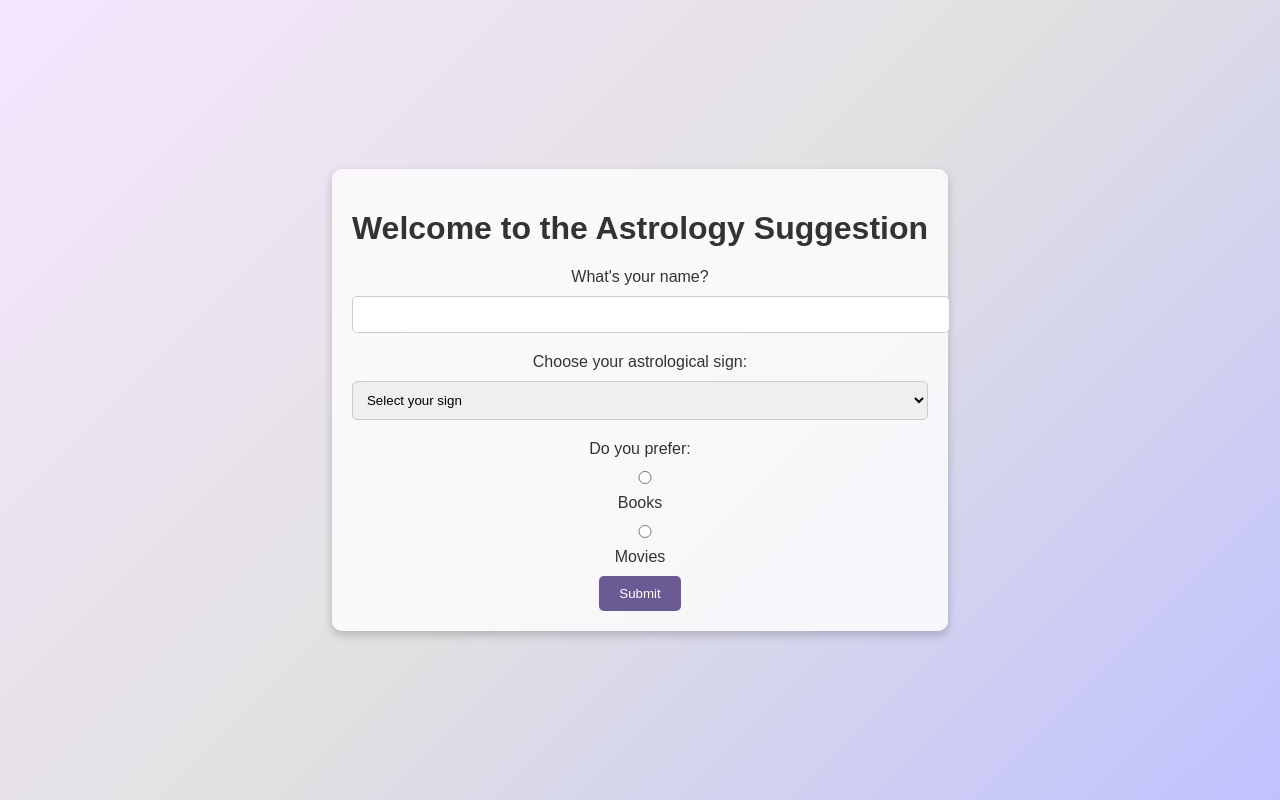
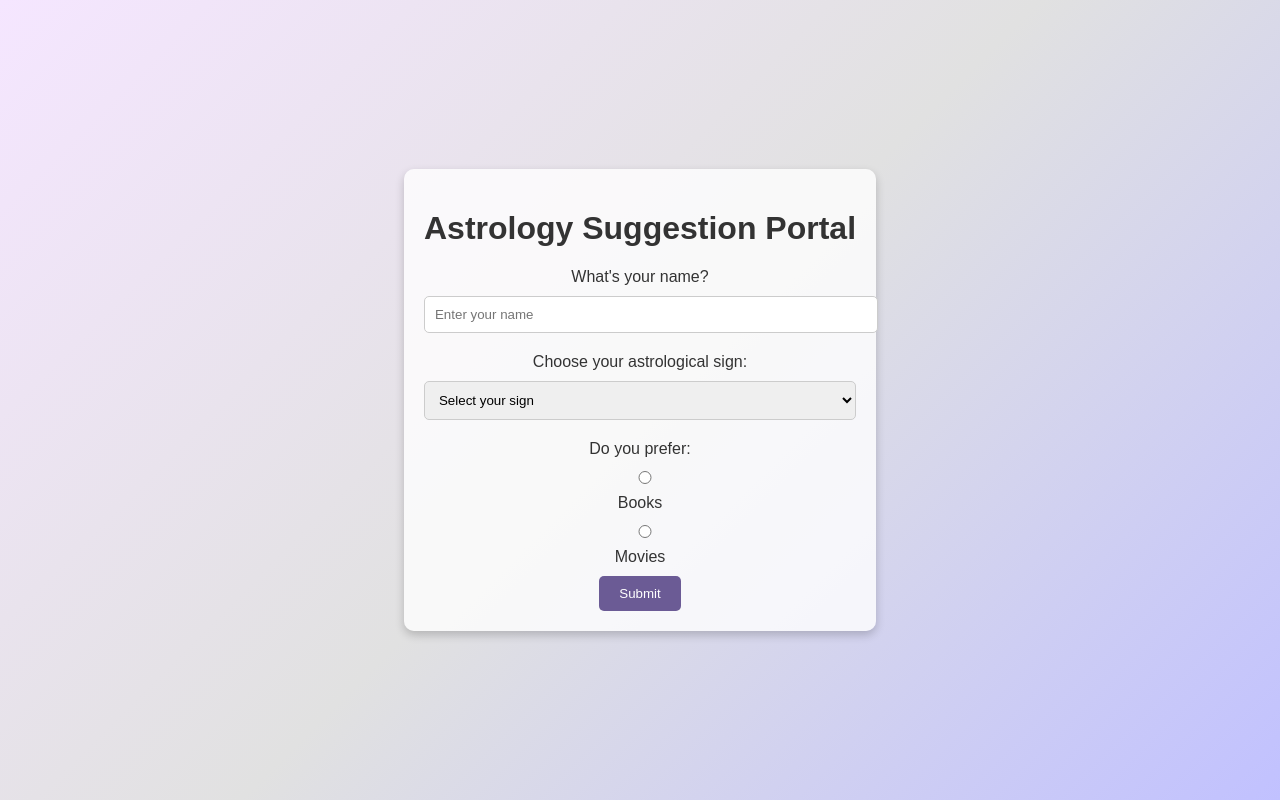
Before and after one commit to amreenhassan/movies-and-books, a plain HTML site: page index.html in a window 1280 px wide. Drawn offline with Linux system fonts and the light colour scheme.

Commit message:
Update index.html

```diff
--- a/index.html
+++ b/index.html
@@ -8,10 +8,10 @@
 </head>
 <body>
     <div class="container">
-        <h1>Welcome to the Astrology Suggestion</h1>
+        <h1>Astrology Suggestion Portal</h1>
         <form id="userForm">
             <label for="name">What's your name?</label>
-            <input type="text" id="name" required>
+            <input type="text" id="name" required placeholder="Enter your name">
 
             <label for="sign">Choose your astrological sign:</label>
             <select id="sign" required>
@@ -30,7 +30,7 @@
                 <option value="pisces">Pisces</option>
             </select>
 
-            <div>
+            <div class="preference">
                 <label>Do you prefer:</label>
                 <label><input type="radio" name="choice" value="book" required> Books</label>
                 <label><input type="radio" name="choice" value="movies"> Movies</label>
@@ -43,7 +43,7 @@
     <div id="suggestion" class="hidden">
         <h2 id="suggestionTitle"></h2>
         <p id="suggestionText"></p>
-        <p>Created by Amreen</p>
+        <p class="creator">Created by Amreen</p>
     </div>
 
     <script src="script.js"></script>
```
